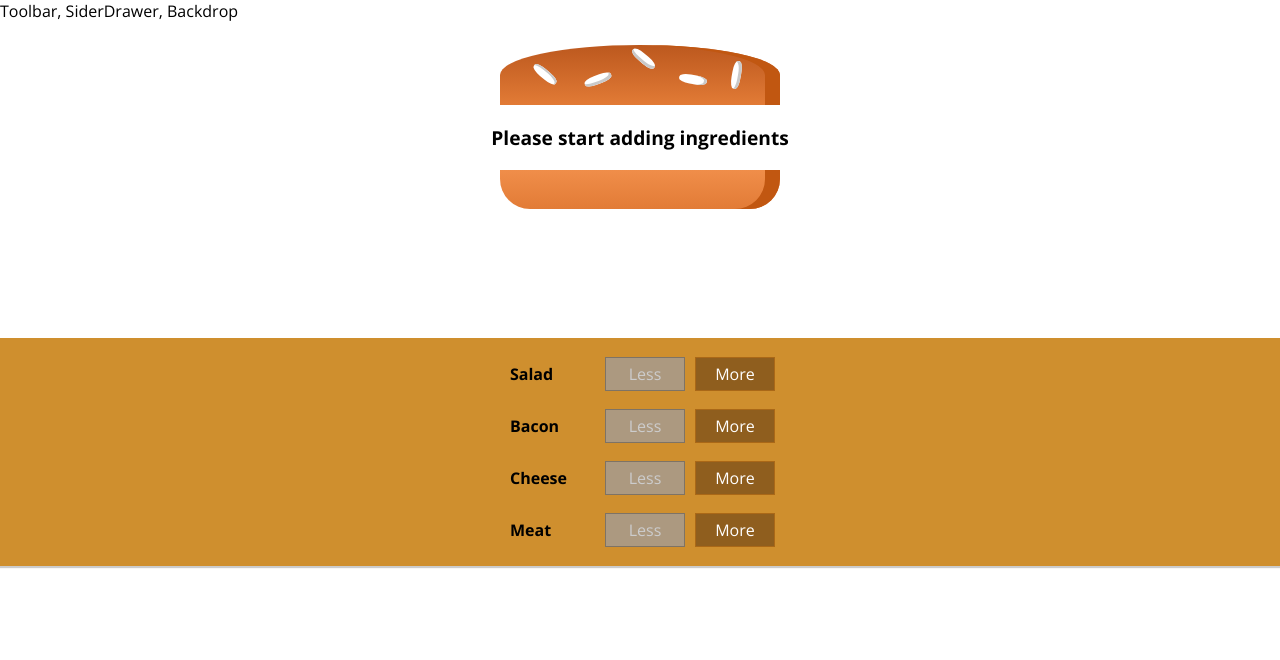
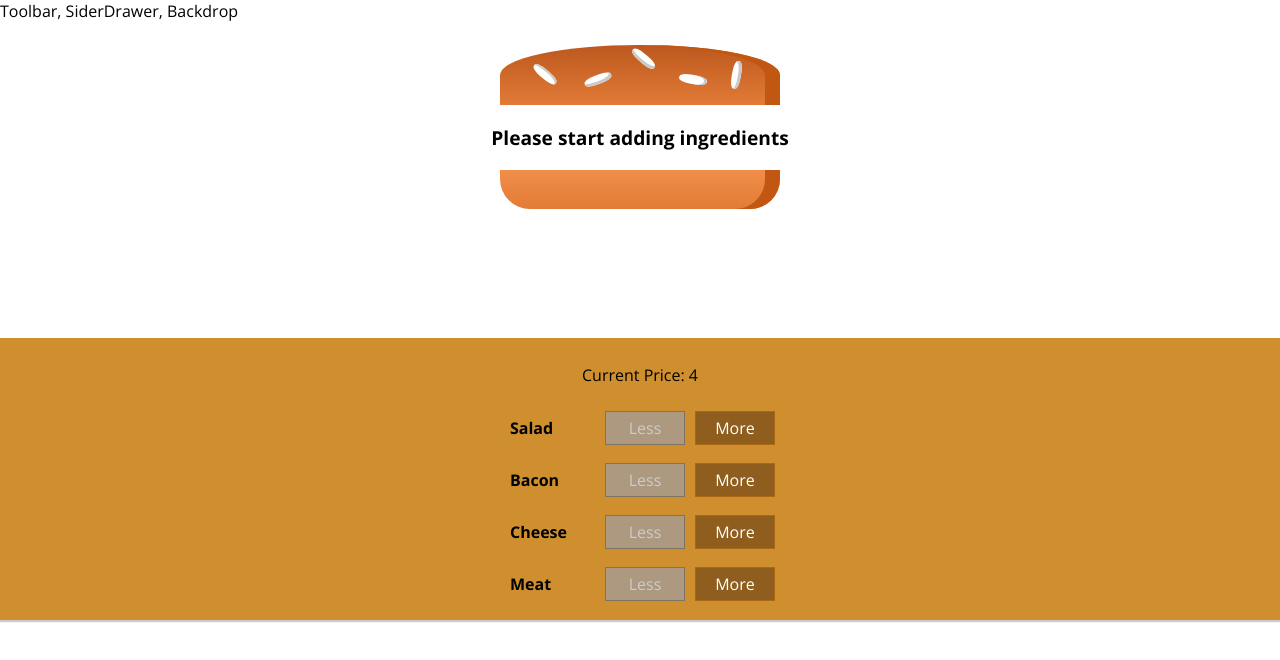
Before and after one commit to vnctwong/react-burger, a React app: page / in a window 1280 px wide. Shown: the top 660 px of the page. Built offline with nearby package versions, Linux system fonts and the light colour scheme.

Commit message:
price added to buildControl

```diff
--- a/src/components/Burger/BuildControls/BuildControls.js
+++ b/src/components/Burger/BuildControls/BuildControls.js
@@ -11,6 +11,7 @@ const controls = [
 
 const buildControls = (props) => (
   <div className={classes.BuildControls}>
+    <p>Current Price: {props.price}</p>
     {controls.map(ctrl => (
       <BuildControl
         key={ctrl.label}
--- a/src/containers/BurgerBuilder/BurgerBuilder.js
+++ b/src/containers/BurgerBuilder/BurgerBuilder.js
@@ -69,7 +69,8 @@ class BurgerBuilder extends Component {
         <BuildControls
           ingredientAdded={this.addIngredientHandler}
           ingredientRemoved={this.removeIngredientHandler}
-          disabled={disabledInfo} />
+          disabled={disabledInfo}
+          price={this.state.totalPrice} />
       </Aux>
     );
   }
```
